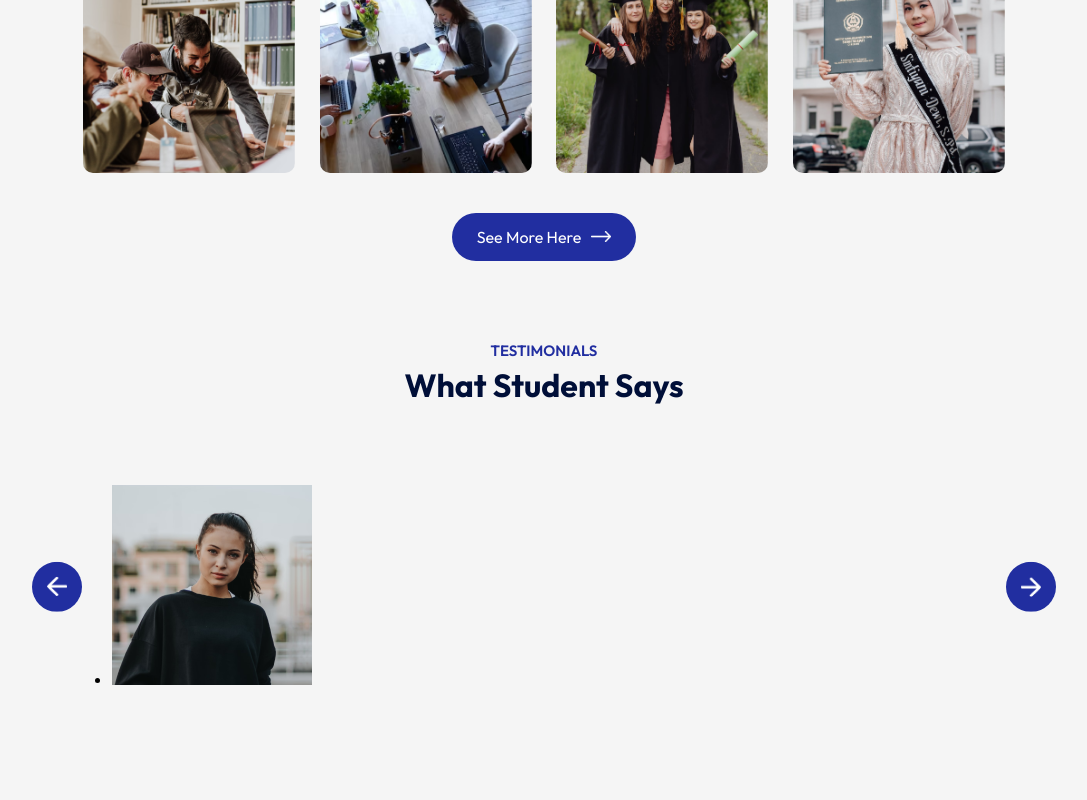
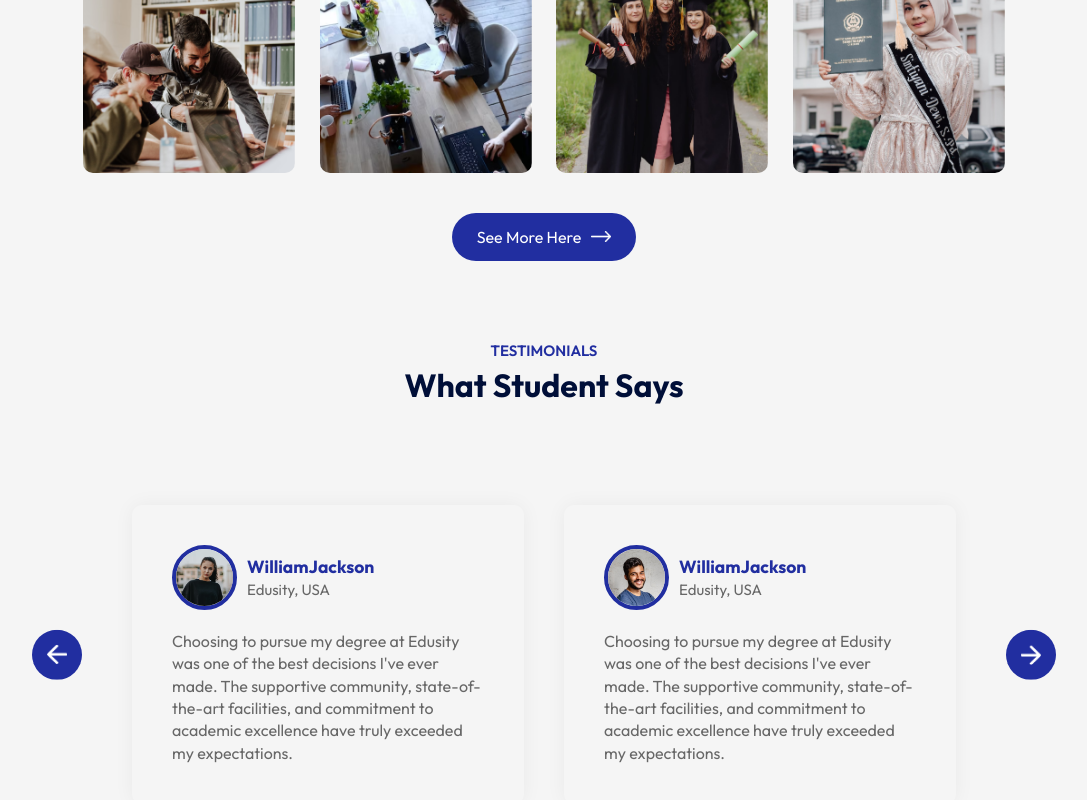
Before and after one commit to Pankajakshan-Vineeth/Edusity-Res-LP, a React (Vite) app: page / in a window 1280 px wide. Shown: the part 2132-2932 px from the top of the page, without its empty margins (96-1183 px from the left). Before the commit the page ends 2901 px from the top, so only its background shows below. Built offline with nearby package versions, Linux system fonts and the light colour scheme.

Commit message:
completed testimonial slider

```diff
--- a/src/Components/Testimonials/Testimonials.css
+++ b/src/Components/Testimonials/Testimonials.css
@@ -20,3 +20,46 @@
     left: 0;
     right: auto;
 }
+
+.slider{
+    overflow: hidden;
+}
+
+.slider ul{
+    display: flex;
+    width: 200%;
+    overflow-x: hidden;
+    transition: 0.5s
+}
+
+.slider ul li {
+    list-style: none;
+    width : 50%;
+    padding: 20px;
+}
+
+.slide {
+    box-shadow: 0 0 20px rgba(0,0,0,0.05);
+    padding: 40px;
+    border-radius: 10px;
+    color:#676767;
+    line-height: 1.4;
+}
+
+.slide img{
+    width : 65px;
+    border-radius:50%;
+    margin-right: 10px;
+    border:4px solid #212EA0;
+}
+
+.user-info{
+    display: flex;
+    align-items: center;
+    margin-bottom: 20px;
+    font-size: 15px;
+}
+
+.user-info h3{
+    color: #212EA0;
+}
--- a/src/Components/Testimonials/Testimonials.jsx
+++ b/src/Components/Testimonials/Testimonials.jsx
@@ -1,31 +1,115 @@
-import React from 'react'
-import './Testimonials.css'
-import next_icon from '../../assets/next-icon.png'
-import back_icon from '../../assets/back-icon.png'
-import user_1 from '../../assets/user-1.png'
-import user_2 from '../../assets/user-2.png'
-import user_3 from '../../assets/user-3.png'
-import user_4 from '../../assets/user-4.png'
+import React, { useRef } from "react";
+import "./Testimonials.css";
+import next_icon from "../../assets/next-icon.png";
+import back_icon from "../../assets/back-icon.png";
+import user_1 from "../../assets/user-1.png";
+import user_2 from "../../assets/user-2.png";
+import user_3 from "../../assets/user-3.png";
+import user_4 from "../../assets/user-4.png";
 
 
 const Testimonials = () => {
+
+  const slider = useRef(); //accessing ul tag through useref
+  const tx = useRef(0); //initializing translate x to 0
+
+  const slideForward = () => {
+    if (tx.current > -50) {
+      tx.current -= 25;
+    }
+    slider.current.style.transform = `translateX(${tx.current}%)`;
+  };
+
+  const slideBackward = () => {
+    if (tx.current < 0) {
+      tx.current += 25;
+    }
+    slider.current.style.transform = `translateX(${tx.current}%)`;
+  };
+
   return (
-    <div className='testimonials'>
-      <img src={next_icon} alt=""  className='next-btn'/>
-      <img src={back_icon} alt="" className='back-btn'/>
+    <div className="testimonials">
+      <img src={next_icon} alt="" className="next-btn" onClick={slideForward} />
+      <img
+        src={back_icon}
+        alt=""
+        className="back-btn"
+        onClick={slideBackward}
+      />
       <div className="slider">
-     <ul>
-        <li>
+        <ul ref={slider}>
+          <li>
             <div className="slide">
-                <div className="user-info">
-                    <img src = {user_1} alt="" />
+              <div className="user-info">
+                <img src={user_1} alt="" />
+                <div>
+                  <h3>WilliamJackson</h3>
+                  <span>Edusity, USA</span>
                 </div>
+              </div>
+              <p>
+                Choosing to pursue my degree at Edusity was one of the best
+                decisions I've ever made. The supportive community,
+                state-of-the-art facilities, and commitment to academic
+                excellence have truly exceeded my expectations.
+              </p>
             </div>
-        </li>
-     </ul>
+          </li>
+          <li>
+            <div className="slide">
+              <div className="user-info">
+                <img src={user_2} alt="" />
+                <div>
+                  <h3>WilliamJackson</h3>
+                  <span>Edusity, USA</span>
+                </div>
+              </div>
+              <p>
+                Choosing to pursue my degree at Edusity was one of the best
+                decisions I've ever made. The supportive community,
+                state-of-the-art facilities, and commitment to academic
+                excellence have truly exceeded my expectations.
+              </p>
+            </div>
+          </li>
+          <li>
+            <div className="slide">
+              <div className="user-info">
+                <img src={user_3} alt="" />
+                <div>
+                  <h3>WilliamJackson</h3>
+                  <span>Edusity, USA</span>
+                </div>
+              </div>
+              <p>
+                Choosing to pursue my degree at Edusity was one of the best
+                decisions I've ever made. The supportive community,
+                state-of-the-art facilities, and commitment to academic
+                excellence have truly exceeded my expectations.
+              </p>
+            </div>
+          </li>
+          <li>
+            <div className="slide">
+              <div className="user-info">
+                <img src={user_4} alt="" />
+                <div>
+                  <h3>WilliamJackson</h3>
+                  <span>Edusity, USA</span>
+                </div>
+              </div>
+              <p>
+                Choosing to pursue my degree at Edusity was one of the best
+                decisions I've ever made. The supportive community,
+                state-of-the-art facilities, and commitment to academic
+                excellence have truly exceeded my expectations.
+              </p>
+            </div>
+          </li>
+        </ul>
       </div>
     </div>
-  )
-}
+  );
+};
 
-export default Testimonials
+export default Testimonials;
```
